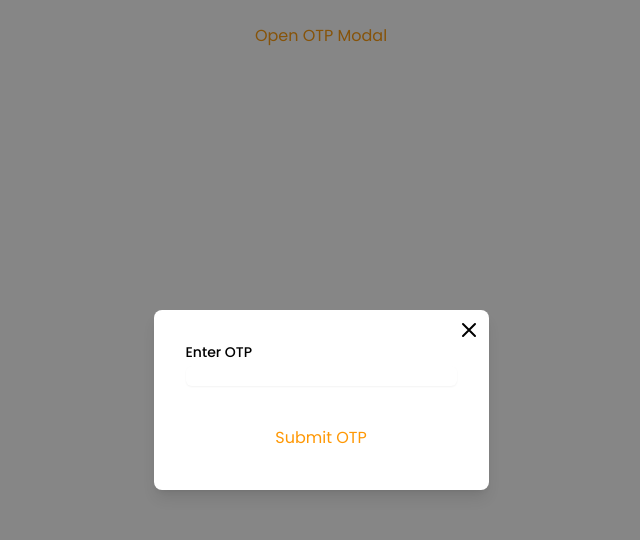
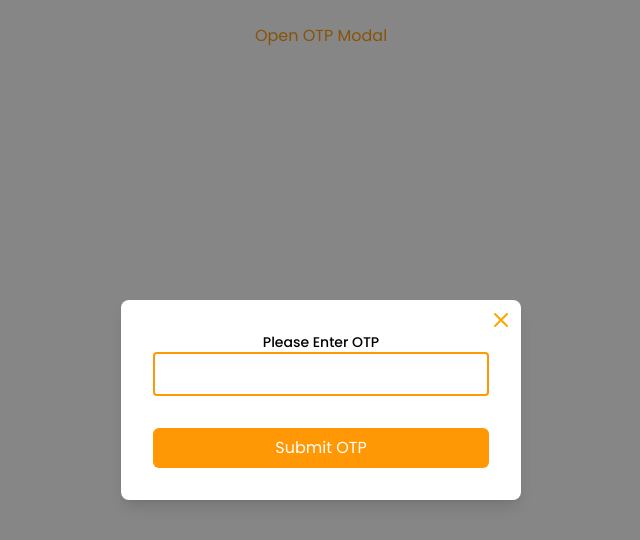
Before and after one commit to IntelliatechUser/maikhanescreen, a React (Create React App) app: page /modaltest in a window 1280 px wide. Both pictures are taken after a click on the button "Open OTP Modal". Shown: the top 540 px of the page, without its empty margins (319-959 px from the left). Built offline with nearby package versions, Linux system fonts and the light colour scheme.

Commit message:
login and signup screen in pages folder

```diff
--- a/src/App.js
+++ b/src/App.js
@@ -10,10 +10,10 @@ import {
   BusinessDetail,
   TeamBusiness,
 } from "./components/index.js";
-import Login from "./components/Login";
+import Login from "./pages/Login.jsx";
 import Dashboard from "./pages/DashboardPage.jsx";
 import BusinessUnit from "./pages/AddBusinessUnitPage.jsx";
-import SignUp from "./components/SignUp.jsx";
+import SignUp from "./pages/SignUp.jsx";
 import ModelTest from "./ModelTest.jsx";
 const router = createBrowserRouter([
   // { path: "/DatePicker", element: <DatePicker /> },
--- a/src/CommonComponents/Modal.jsx
+++ b/src/CommonComponents/Modal.jsx
@@ -52,7 +52,7 @@ const OTPModal = ({ isOpen, onClose, onSubmitOTP }) => {
           <svg
             className="w-6 h-6"
             fill="none"
-            stroke="currentColor"
+            stroke="orange"
             viewBox="0 0 24 24"
             xmlns="http://www.w3.org/2000/svg"
           >
@@ -77,27 +77,28 @@ const OTPModal = ({ isOpen, onClose, onSubmitOTP }) => {
               <div className="mb-4">
                 <label
                   htmlFor="otp"
-                  className="block text-sm font-medium text-gray-700"
+                  className="block text-sm font-medium text-gray-700 text-center "
                 >
-                  Enter OTP
+                  Please Enter OTP
                 </label>
+
                 <Field
                   type="text"
                   id="otp"
                   name="otp"
-                  className="mt-1 block w-full border-gray-300 rounded-md shadow-sm focus:ring-indigo-500 focus:border-indigo-500 sm:text-sm"
+                  className="w-full p-2 rounded border-2 border-yellow-dark focus:border-4 focus:outline-0 focus:border-yellow"
                 />
                 <ErrorMessage
                   name="otp"
                   component="p"
-                  className="text-red-500 text-sm mt-1"
+                  className="text-red-500 text-sm mt-1 text-center text-red"
                 />
               </div>
 
               {/* Submit Button */}
               <button
                 type="submit"
-                className="mt-4 w-full bg-orange-500 hover:bg-orange-600 text-yellow-dark font-semibold py-2 rounded-md focus:outline-none"
+                className="mt-4 w-full bg-orange-500 hover:bg-orange-600 bg-yellow-dark text-white font-semibold py-2 rounded-md focus:outline-none"
                 disabled={isSubmitting}
               >
                 Submit OTP
--- a/src/components/Login.jsx
+++ b/src/pages/Login.jsx
@@ -8,14 +8,14 @@ import { Formik, Form, Field, ErrorMessage } from "formik";
 import * as Yup from "yup";
 
 import { useNavigate } from "react-router-dom";
-import { BarsOwner, Commonheading } from "./Commonheading";
+import { BarsOwner, Commonheading } from "../components/Commonheading";
 import restaurantbarsmall from "../assets/img/resturantbarsmall.png";
 import liquorstore from "../assets/img/liquorstore.png";
 import liquorbrand from "../assets/img/liquorbrand.png";
 import hotels from "../assets/img/hotels.png";
-import Footer from "./Footer";
+import Footer from "../components/Footer";
 
-import Layout from "./Layout";
+import Layout from "../components/Layout";
 
 const options = [
   { value: "option1", label: "Option 1", countryCode: "US" },
@@ -189,24 +189,6 @@ const Login = () => {
                     className="absolute top-0 left-0 w-full h-full object-cover"
                   />
                 </div>
-                {/* <div className="relative h-[200px] w-full">
-                  <img
-                    src="https://dummyimage.com/300.png/09f/fff"
-                    className="absolute top-0 left-0 w-full h-full object-cover"
-                  />
-                </div>
-                <div className="relative h-[200px] w-full">
-                  <img
-                    src="https://dummyimage.com/300.png/09f/fff"
-                    className="absolute top-0 left-0 w-full h-full object-cover"
-                  />
-                </div>
-                <div className="relative h-[200px] w-full">
-                  <img
-                    src="https://dummyimage.com/300.png/09f/fff"
-                    className="absolute top-0 left-0 w-full h-full object-cover"
-                  />
-                </div> */}
               </Slider>
             </div>
           </div>
@@ -255,6 +237,7 @@ const Login = () => {
                             type="submit"
                             disabled={isSubmitting}
                             className=" bg-customOrange w-full text-white py-1 rounded-full hover:bg-indigo-700  border border-2"
+                            onClick={() => navigate("/dashboard")}
                           >
                             Login
                           </button>
--- a/src/components/SignUp.jsx
+++ b/src/pages/SignUp.jsx
@@ -716,14 +716,14 @@ import React, { useState } from "react";
 import { Formik, Form, Field, ErrorMessage } from "formik";
 import * as Yup from "yup";
 import { useNavigate } from "react-router-dom";
-import { BarsOwner, Commonheading } from "./Commonheading";
+import { BarsOwner, Commonheading } from "../components/Commonheading";
 import restaurantbarsmall from "../assets/img/resturantbarsmall.png";
 import liquorstore from "../assets/img/liquorstore.png";
 import liquorbrand from "../assets/img/liquorbrand.png";
 import hotels from "../assets/img/hotels.png";
-import Footer from "./Footer";
+import Footer from "../components/Footer";
 import Slider from "react-slick";
-import Layout from "./Layout";
+import Layout from "../components/Layout";
 import "slick-carousel/slick/slick.css";
 import "slick-carousel/slick/slick-theme.css";
 import restaurantbar from "../assets/img/restaurantbar.jpg";
```
